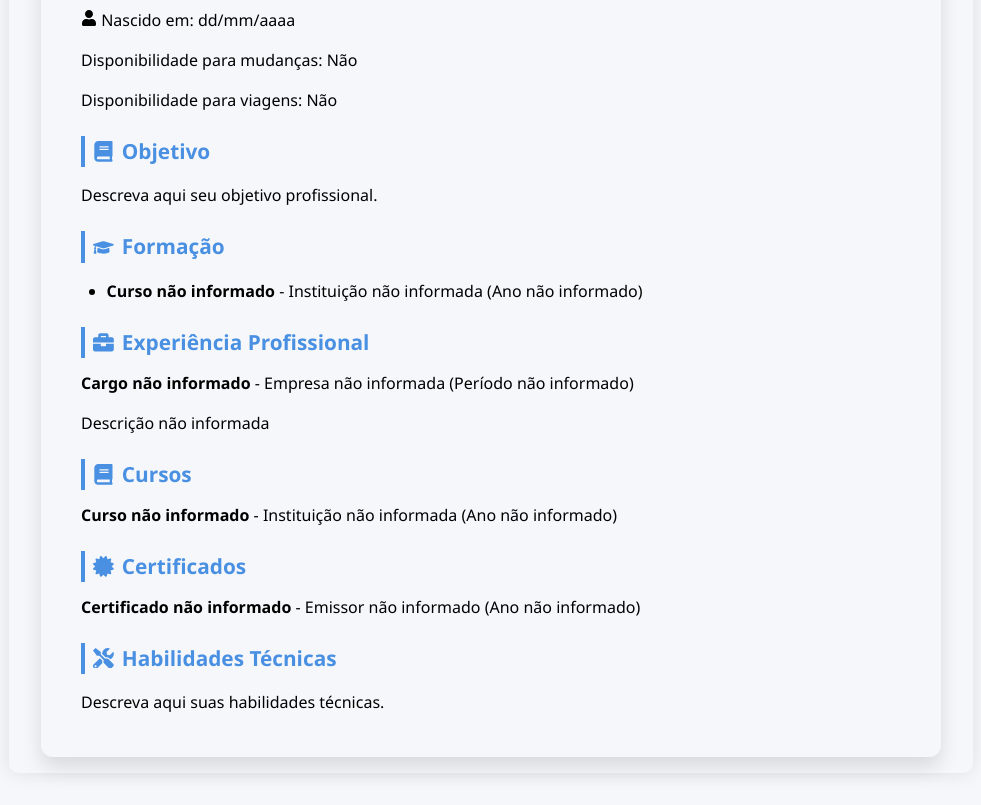
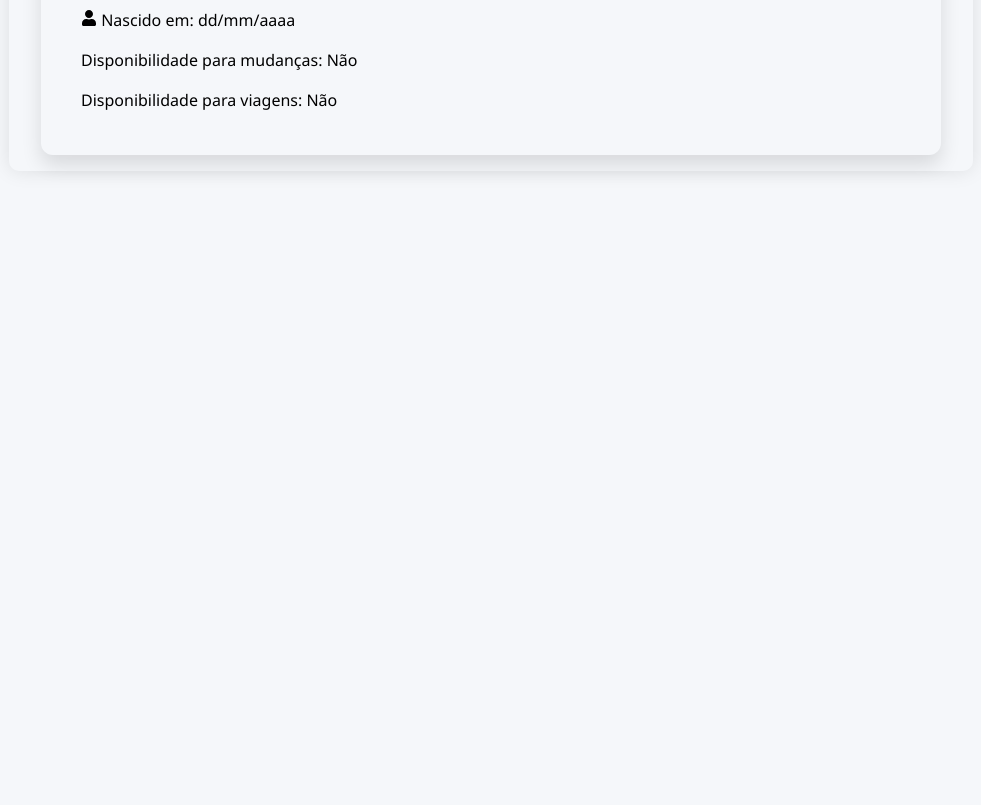
Before and after one commit to AryCord26/Curriculo-Facil, a React (Create React App) app: page / in a window 1280 px wide. Shown: the part 4240-5045 px from the top of the page, without its empty margins (149-1130 px from the left). After the commit the page ends 4443 px from the top, so only its background shows below. Built offline with nearby package versions, Linux system fonts and the light colour scheme.

Commit message:
Update ResumePreview.jsx

```diff
--- a/src/components/ResumePreview.jsx
+++ b/src/components/ResumePreview.jsx
@@ -1,5 +1,9 @@
 import React from 'react';
-import { FaUser, FaEnvelope, FaPhone, FaLinkedin, FaBriefcase, FaGraduationCap, FaBook, FaCertificate, FaTools, FaLanguage } from 'react-icons/fa';
+import {
+  FaUser, FaEnvelope, FaPhone, FaLinkedin,
+  FaBriefcase, FaGraduationCap, FaBook,
+  FaCertificate, FaTools, FaLanguage
+} from 'react-icons/fa';
 
 const idiomaLabels = {
   ingles: 'Inglês',
@@ -26,7 +30,7 @@ function ResumePreview({ data }) {
     conhecimentos,
   } = data;
 
-  // Filtra idiomas para exibir somente os válidos (diferentes de 'Nenhum')
+  // Idiomas válidos (exclui 'Nenhum' e vazios)
   const idiomasValidos = [];
 
   ['ingles', 'espanhol', 'frances'].forEach((lang) => {
@@ -37,17 +41,48 @@ function ResumePreview({ data }) {
 
   if (idiomas && idiomas.outrosIdiomas && idiomas.outrosIdiomas.length > 0) {
     idiomas.outrosIdiomas.forEach((outro) => {
-      if (outro.nivel && outro.nivel !== 'Nenhum') {
-        idiomasValidos.push({ nome: outro.nome || 'Idioma não informado', nivel: outro.nivel });
+      if (outro.nivel && outro.nivel !== 'Nenhum' && outro.nome && outro.nome.trim() !== '') {
+        idiomasValidos.push({ nome: outro.nome, nivel: outro.nivel });
       }
     });
   }
 
-  // Verifica se deve mostrar a seção conhecimentos
+  // Verifica se mostra conhecimentos
   const mostrarConhecimentos = conhecimentos &&
     (
       (conhecimentos.pacoteOffice && conhecimentos.pacoteOffice !== 'Nenhum') ||
       (conhecimentos.outros && conhecimentos.outros.trim() !== '')
+    );
+
+  // Verifica se mostra habilidades técnicas (não vazio e diferente de 'Nenhum' se quiser)
+  const mostrarHabilidades = habilidades && habilidades.trim() !== '' && habilidades.trim().toLowerCase() !== 'nenhum';
+
+  // Verifica se existe pelo menos um item válido em cada lista
+  const temFormacoesValidas = formacoes && formacoes.some(f =>
+    (f.curso && f.curso.trim() !== '') ||
+    (f.instituicao && f.instituicao.trim() !== '') ||
+    (f.anoConclusao && f.anoConclusao.trim() !== '')
+  );
+
+  const temExperienciasValidas = experienciasProfissionais && experienciasProfissionais.some(exp =>
+    (exp.cargo && exp.cargo.trim() !== '') ||
+    (exp.empresa && exp.empresa.trim() !== '') ||
+    (exp.periodo && exp.periodo.trim() !== '') ||
+    (exp.descricao && exp.descricao.trim() !== '')
+  );
+
+  const temCursosValidos = cursos && cursos.some(curso =>
+    (curso.nome && curso.nome.trim() !== '') ||
+    (curso.instituicao && curso.instituicao.trim() !== '') ||
+    (curso.ano && curso.ano.trim() !== '') ||
+    curso.imagem
+  );
+
+  const temCertificadosValidos = certificados && certificados.some(cert =>
+    (cert.nome && cert.nome.trim() !== '') ||
+    (cert.emissor && cert.emissor.trim() !== '') ||
+    (cert.ano && cert.ano.trim() !== '') ||
+    cert.imagem
   );
 
   return (
@@ -64,40 +99,50 @@ function ResumePreview({ data }) {
       <p>Disponibilidade para viagens: {disponibilidadeViagem ? 'Sim' : 'Não'}</p>
 
       {/* Objetivo */}
+      {objetivo && objetivo.trim() !== '' && (
+        <>
           <h3 className="section-title"><FaBook /> Objetivo</h3>
-      <p>{objetivo || 'Descreva aqui seu objetivo profissional.'}</p>
+          <p>{objetivo}</p>
+        </>
+      )}
 
       {/* Formação */}
+      {temFormacoesValidas && (
+        <>
           <h3 className="section-title"><FaGraduationCap /> Formação</h3>
-      {formacoes && formacoes.length > 0 ? (
           <ul>
             {formacoes.map((f, i) => (
+              (f.curso?.trim() || f.instituicao?.trim() || f.anoConclusao?.trim()) && (
                 <li key={i}>
                   <strong>{f.curso || 'Curso não informado'}</strong> - {f.instituicao || 'Instituição não informada'} ({f.anoConclusao || 'Ano não informado'})
                 </li>
+              )
             ))}
           </ul>
-      ) : (
-        <p>Nenhuma formação adicionada.</p>
+        </>
       )}
 
       {/* Experiência Profissional */}
+      {temExperienciasValidas && (
+        <>
           <h3 className="section-title"><FaBriefcase /> Experiência Profissional</h3>
-      {experienciasProfissionais && experienciasProfissionais.length > 0 ? (
-        experienciasProfissionais.map((exp, i) => (
+          {experienciasProfissionais.map((exp, i) => (
+            (exp.cargo?.trim() || exp.empresa?.trim() || exp.periodo?.trim() || exp.descricao?.trim()) && (
               <div key={i} style={{ marginBottom: '1rem' }}>
                 <strong>{exp.cargo || 'Cargo não informado'}</strong> - {exp.empresa || 'Empresa não informada'} ({exp.periodo || 'Período não informado'})
                 <p>{exp.descricao || 'Descrição não informada'}</p>
               </div>
-        ))
-      ) : (
-        <p>Nenhuma experiência adicionada.</p>
+            )
+          ))}
+        </>
       )}
 
       {/* Cursos */}
+      {temCursosValidos && (
+        <>
           <h3 className="section-title"><FaBook /> Cursos</h3>
-      {cursos && cursos.length > 0 ? (
-        cursos.map((curso, i) => (
+          {cursos.map((curso, i) => (
+            (curso.nome?.trim() || curso.instituicao?.trim() || curso.ano?.trim() || curso.imagem) && (
               <div key={i} style={{ marginBottom: '1rem' }}>
                 <strong>{curso.nome || 'Curso não informado'}</strong> - {curso.instituicao || 'Instituição não informada'} ({curso.ano || 'Ano não informado'})
                 {curso.imagem && (
@@ -110,15 +155,17 @@ function ResumePreview({ data }) {
                   </figure>
                 )}
               </div>
-        ))
-      ) : (
-        <p>Nenhum curso adicionado.</p>
+            )
+          ))}
+        </>
       )}
 
       {/* Certificados */}
+      {temCertificadosValidos && (
+        <>
           <h3 className="section-title"><FaCertificate /> Certificados</h3>
-      {certificados && certificados.length > 0 ? (
-        certificados.map((cert, i) => (
+          {certificados.map((cert, i) => (
+            (cert.nome?.trim() || cert.emissor?.trim() || cert.ano?.trim() || cert.imagem) && (
               <div key={i} style={{ marginBottom: '1rem' }}>
                 <strong>{cert.nome || 'Certificado não informado'}</strong> - {cert.emissor || 'Emissor não informado'} ({cert.ano || 'Ano não informado'})
                 {cert.imagem && (
@@ -131,16 +178,20 @@ function ResumePreview({ data }) {
                   </figure>
                 )}
               </div>
-        ))
-      ) : (
-        <p>Nenhum certificado adicionado.</p>
+            )
+          ))}
+        </>
       )}
 
       {/* Habilidades Técnicas */}
+      {mostrarHabilidades && (
+        <>
           <h3 className="section-title"><FaTools /> Habilidades Técnicas</h3>
-      <p>{habilidades || 'Descreva aqui suas habilidades técnicas.'}</p>
+          <p>{habilidades}</p>
+        </>
+      )}
 
-      {/* Idiomas - renderiza só se tiver algum idioma válido */}
+      {/* Idiomas */}
       {idiomasValidos.length > 0 && (
         <>
           <h3 className="section-title"><FaLanguage /> Idiomas</h3>
@@ -154,16 +205,12 @@ function ResumePreview({ data }) {
         </>
       )}
 
-      {/* Conhecimentos - renderiza só se tiver algo válido */}
+      {/* Conhecimentos */}
       {mostrarConhecimentos && (
         <>
           <h3 className="section-title"><FaTools /> Conhecimentos</h3>
-          <p>
-            Pacote Office: {conhecimentos?.pacoteOffice || 'Nenhum'}
-          </p>
-          <p>
-            Outros: {conhecimentos?.outros || 'Nenhum'}
-          </p>
+          <p>Pacote Office: {conhecimentos?.pacoteOffice}</p>
+          <p>Outros: {conhecimentos?.outros}</p>
         </>
       )}
     </div>
```
Lines whose indentation alone changed are shown as unchanged.
